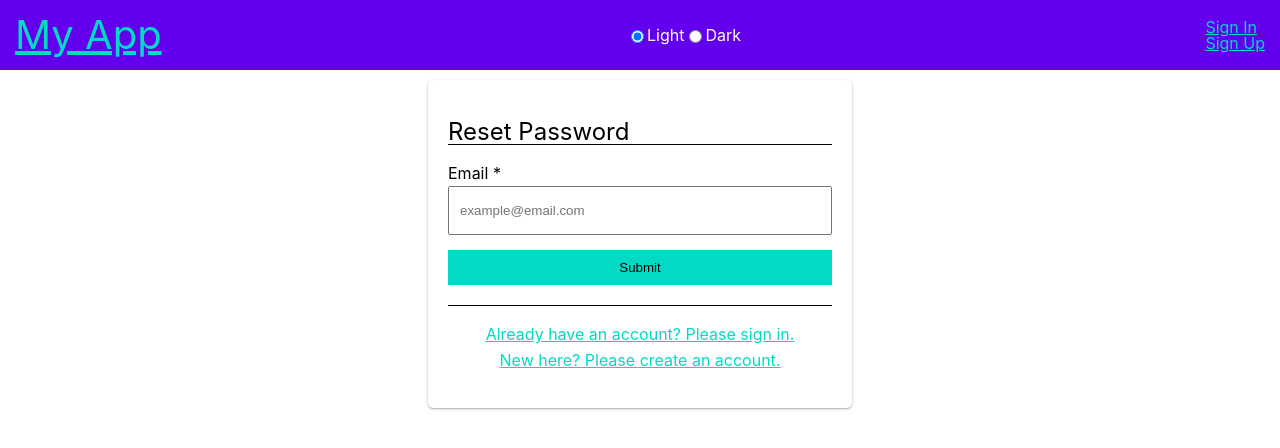
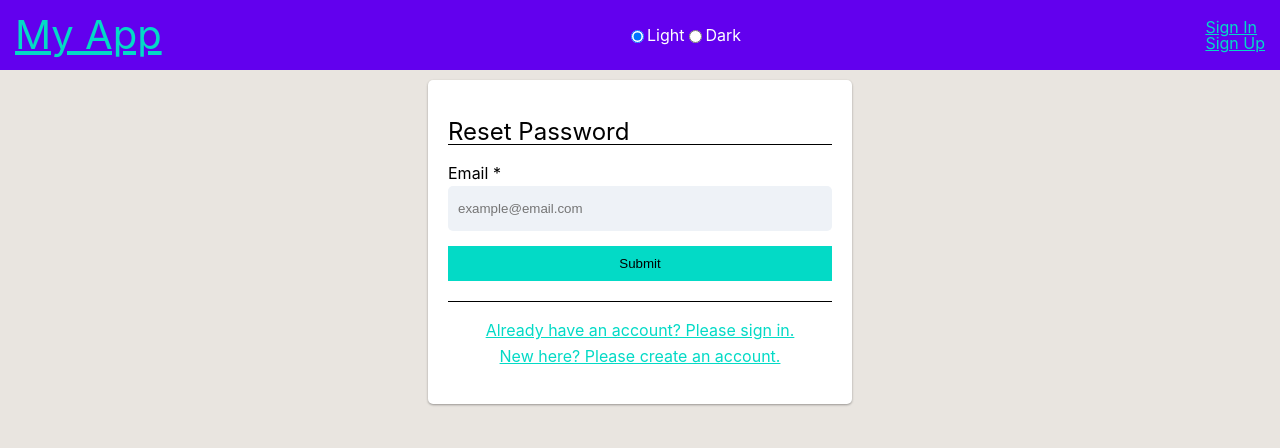
Before and after one commit to Derfan/managment-fe, a React (Vite) app: page /reset in a window 1280 px wide. Shown: the top 448 px of the page. Built offline with nearby package versions, Linux system fonts and the light colour scheme.

Commit message:
add Row component

```diff
--- a/src/components/Button/Button.module.css
+++ b/src/components/Button/Button.module.css
@@ -15,12 +15,10 @@
 
 .button:hover {
     cursor: pointer;
-
-    background-color: var(--secondary-variant);
 }
 
 .button:focus {
-    transform: scale(95%);
+    background-color: var(--secondary-variant);
 }
 
 .disabled {}
--- a/src/components/Card/Card.module.css
+++ b/src/components/Card/Card.module.css
@@ -4,7 +4,7 @@
     color: var(--on-surface);
 
     width: 30%;
-    min-width: 320px;
+    min-width: 300px;
     padding: 40px 20px;
     margin: 10px auto;
 
--- a/src/components/Input/Input.module.css
+++ b/src/components/Input/Input.module.css
@@ -1,8 +1,11 @@
 .inputWrapper {
+    flex: 1;
     display: flex;
     flex-direction: column;
 
     padding-bottom: 15px;
+
+    min-width: 100px;
 }
 
 .label {
@@ -10,7 +13,12 @@
 }
 
 .inputField {
+    background-color: #EEF2F7;
+
     padding: 15px 10px;
+
+    border: none;
+    border-radius: 5px;
 }
 
 .error > .label {
@@ -18,7 +26,7 @@
 }
 
 .error > .inputField {
-    border-color: var(--error);
+    outline-color: var(--error);
 }
 
 .errorMessage {
--- a/src/components/Input/index.tsx
+++ b/src/components/Input/index.tsx
@@ -1,8 +1,8 @@
 import { FunctionComponent, forwardRef, useMemo } from "react";
 import cns from "classnames";
+import { ChangeHandler } from "react-hook-form";
 
 import * as cn from "./Input.module.css";
-import { ChangeHandler } from "react-hook-form";
 
 type ErrorType = {
     type: string
--- /dev/null
+++ b/src/components/Row/Row.module.css
@@ -0,0 +1,4 @@
+.root {
+    display: flex;
+    justify-content: space-between;
+}
--- /dev/null
+++ b/src/components/Row/index.tsx
@@ -0,0 +1,17 @@
+import { FunctionComponent } from 'react';
+import cns from 'classnames';
+
+import * as cn from './Row.module.css';
+
+type Props = {
+    gap?: number
+    className?: string
+};
+
+export const Row:FunctionComponent<Props> = ({ gap, className, children }) => {
+    return <div style={{ gap: `${gap}px` }} className={cns(cn.root, className)}>{children}</div>
+};
+
+Row.defaultProps = {
+    gap: 15,
+};
--- a/src/components/index.ts
+++ b/src/components/index.ts
@@ -6,3 +6,4 @@ export { Card } from './Card';
 export { Loader } from './Loader';
 export { Separator } from './Separator';
 export { RadioGroup } from './RadioGroup';
+export { Row } from './Row';
--- a/src/index.html
+++ b/src/index.html
@@ -2,6 +2,7 @@
 <html lang="en">
     <head>
         <meta charset="utf-8" />
+        <meta name="viewport" content="width=device-width, initial-scale=1">
         <title>User Management</title>
     </head>
 
--- a/src/modules/Auth/SignUpForm/index.tsx
+++ b/src/modules/Auth/SignUpForm/index.tsx
@@ -3,7 +3,7 @@ import { useForm } from 'react-hook-form';
 import { useNavigate } from 'react-router-dom';
 import { useMutation } from '@apollo/client';
 
-import { Form, Input, Button } from '../../../components';
+import { Form, Input, Button, Row } from '../../../components';
 import { CREATE_USER, LOGIN } from '../../../api';
 import { AuthContext } from '../AuthProvider';
 
@@ -57,6 +57,7 @@ export function SignUpForm() {
 
     return (
         <Form onSubmit={handleSubmit(onSubmit)}>
+            <Row>
                 <Input
                     name="firstName"
                     label="First Name"
@@ -73,6 +74,7 @@ export function SignUpForm() {
                     error={errors.lastName}
                     required
                 />
+            </Row>
             <Input
                 name="email"
                 type="email"
--- a/src/styles/themes.css
+++ b/src/styles/themes.css
@@ -4,7 +4,7 @@ body.light-theme {
   --secondary: #03dac6;
   --secondary-variant: #018786;
 
-  --background: #ffffff;
+  --background: #E9E5E0;
   --surface: #ffffff;
   --error: #b00020;
 
```
Lines whose indentation alone changed are shown as unchanged.
